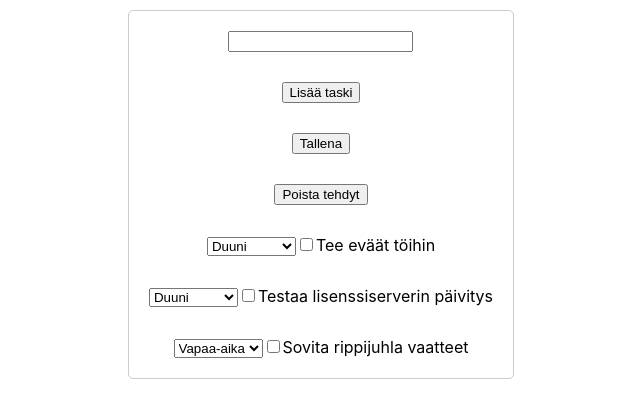
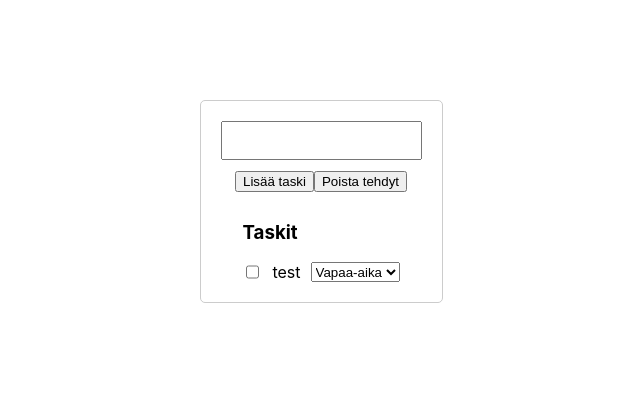
Before and after one commit to jrii1512/TodoList, a React (Create React App) app: page / in a window 1280 px wide. Shown: the top 418 px of the page, without its empty margins (319-959 px from the left). Built offline with nearby package versions, Linux system fonts and the light colour scheme; data requests are answered from the project's data file.

Commit message:
newItems

```diff
--- a/package.json
+++ b/package.json
@@ -10,6 +10,7 @@
 		"concurrent": "^0.3.2",
 		"concurrently": "^8.2.2",
 		"json-server": "^1.0.0-alpha.23",
+		"moment": "^2.30.1",
 		"react": "^18.2.0",
 		"react-dom": "^18.2.0",
 		"react-scripts": "5.0.1",
--- a/public/todos.json
+++ b/public/todos.json
@@ -1,22 +1,11 @@
 {
   "taskit": [
     {
-      "id": "3231e3dd-6f90-4cc6-9c86-60cae90fb6fb",
-      "name": "Tee eväät töihin",
-      "type": "duuni",
-      "complete": false
-    },
-    {
-      "id": "561e8a0c-0122-4b39-a9fc-80e84726be30",
-      "name": "Testaa lisenssiserverin päivitys",
-      "type": "duuni",
-      "complete": false
-    },
-    {
-      "id": "93f03743-307a-4fc5-b09c-85e238b21985",
-      "name": "Sovita rippijuhla vaatteet",
+      "id": "ecaa",
+      "name": "test",
       "type": "vapaa",
-      "complete": false
+      "updated": "2024-05-04T15:55:21.204Z",
+      "due":"06-05-2024"
     }
   ]
 }
--- a/src/App.css
+++ b/src/App.css
@@ -12,6 +12,8 @@
     animation: App-logo-spin infinite 20s linear;
   }
 }
+
+
 
 .form{
   margin-top:10px;
@@ -40,6 +42,24 @@
   color: #61dafb;
 }
 
+.todo{
+    display: flex;
+    flex-direction: column;
+    margin-top:100px;
+    row-gap: 10px;
+    padding:20px;
+}
+.tasklist{
+  display: flex;
+  flex-direction: row;
+  gap: 10px;
+}
+.buttonlist{
+  display: flex;
+  flex-direction: row;
+  gap: 10px;
+}
+
 @keyframes App-logo-spin {
   from {
     transform: rotate(0deg);
--- a/src/App.js
+++ b/src/App.js
@@ -4,12 +4,15 @@ import axios from 'axios';
 import TodoList from './TodoList';
 import { v4 as uuidv4 } from 'uuid';
 import { handleChange, removeCompletedFromJson } from './common';
+import moment from 'moment';
 
 function App() {
 	const [todos, setTodo] = useState([]);
 	const [newTodos, setNewTodos] = useState([]);
 	const [status, setStatusUpdate] = useState(false);
 	const todoNameRef = useRef();
+
+	const today = moment();
 
 	//Read from the json server
 	useEffect(() => {
@@ -19,26 +22,25 @@ function App() {
 		});
 	}, [status]);
 
-	const addTask = (e) => {
+	const addTask = () => {
 		const name = todoNameRef.current.value;
-		console.log('Todos:', todos);
-		if (name === '') {
+		const newItems = [...todos];
+		newItems.push({
+			id: uuidv4(),
+			name: name,
+			complete: false,
+			due: new Date().toLocaleDateString(),
+		});
+
+		if (name === '' || name === null) {
 			return;
 		} else {
-			setNewTodos({ id: uuidv4(), name: name, complete: false });
+			console.log('Update todos');
+			setTodo(newItems);
 		}
 		todoNameRef.current.value = null;
+		console.log('addTask - funkkarin, todos: ', todos);
 	};
-
-	/*
-	const toggleTodo = (id) => {
-		console.log('Toggle checkbox id:', id);
-		const newTodos = [...todos]; // Create a copy to which you need to make modifications.
-		const todo = newTodos.find((todo) => todo.id === id);
-		todo.complete = !todo.complete;
-		setTodo(newTodos);
-	};
-	*/
 
 	const handleEventChange = (id, data) => {
 		handleChange(id, data, todos);
@@ -51,24 +53,23 @@ function App() {
 		const newTodos = todos.filter((todo) => !todo.complete);
 		const completedTodos = todos.filter((todo) => todo.complete);
 		console.log('newTodos: ', newTodos);
-		setTodo(newTodos);
+		//setTodo(newTodos);
 
 		const isDataRemoved = completedTodos.map((i) =>
 			removeCompletedFromJson(i.id)
 		);
-		console.log("remove repsp: ", isDataRemoved)
-
+		console.log('remove repsp: ', isDataRemoved);
 	};
 
 	//const removeCompleted = (newTodos) => {removeCompletedFromJson(newTodos)}
 
 	const onSubmit = () => {
-		console.log('New todos: ', newTodos);
-		const response = axios
-			.post(`http://localhost:3852/taskit`, newTodos)
+		console.log('New todos: ', todos);
+		axios
+			.post(`http://localhost:3852/taskit`, todos)
 			.then((response) => {
-				console.log('axios post response: ', response.data);
-				setNewTodos(null);
+				console.log('axios post response: ', response);
+				setNewTodos(null); // Tarvitaanko?
 			})
 			.catch((err) => {
 				console.log('Meni aivan vituiksi, error: ', err);
@@ -76,12 +77,15 @@ function App() {
 	};
 
 	return (
-		<div className='form'>
-			<input ref={todoNameRef} type='text' />
+		<div className='form todo'>
+			<input ref={todoNameRef} type='text' style={{ padding: '10px' }} />
+			<div className='buttonList'>
 				<button onClick={addTask}>Lisää taski</button>
-			<button onClick={onSubmit}>Tallena</button>
 				<button onClick={clearTasks}>Poista tehdyt</button>
+			</div>
 
+			<div className='section'>
+				{todos.length > 0 && <h3>Taskit</h3>}
 				<TodoList
 					key={uuidv4()}
 					todos={todos}
@@ -90,6 +94,7 @@ function App() {
 					taskTypeChange={handleEventChange}
 				/>
 			</div>
+		</div>
 	);
 }
 
--- a/src/Todo.js
+++ b/src/Todo.js
@@ -1,8 +1,10 @@
 import React from 'react';
 
 export default function Todo({ todo, toggleTodo, taskTypeChange }) {
-	const [selectedOption, setSelectedOption] = React.useState(todo.type);
-	const [isComplete, setIsComplete] = React.useState(todo.complete);
+	const [selectedOption, setSelectedOption] = React.useState(todo.type || '');
+	const [isComplete, setIsComplete] = React.useState(todo.complete || null);
+
+	console.log('todo component: ', todo);
 
 	const handleType = (event) => {
 		setSelectedOption(event.target.value);
@@ -12,25 +14,24 @@ export default function Todo({ todo, toggleTodo, taskTypeChange }) {
 
 	const toggleComplete = (event) => {
 		console.log('Todo.js, isComplete: ', event.target.checked);
-		setIsComplete(event.target.checked)
+		setIsComplete(event.target.checked);
 		toggleTodo(todo.id, event.target.checked);
 	};
 
 	return (
-		<div>
-			<label>
-				<select name='type' value = {selectedOption} onChange={handleType}>
-					<option value='duuni'>Duuni</option>
-					<option value='vapaa'>Vapaa-aika</option>
-				</select>
-				<input
-					name='complete'
-					type='checkbox'
-					checked={isComplete ? true: false}
-					onChange={toggleComplete}
-				/>
-				{todo.name}
-			</label>
+		<div className="tasklist">
+			<input
+				name='complete'
+				type='checkbox'
+				checked={isComplete ? true : false}
+				onChange={toggleComplete}
+			/>
+
+			{todo.name}
+			<select name='type' value={selectedOption} onChange={handleType}>
+				<option value='duuni'>Duuni</option>
+				<option value='vapaa'>Vapaa-aika</option>
+			</select>
 		</div>
 	);
 }
--- a/src/TodoList.js
+++ b/src/TodoList.js
@@ -2,19 +2,18 @@ import React from 'react';
 import Todo from './Todo';
 
 export default function TodoList({ todos, toggleTodo, taskTypeChange }) {
-	console.log('taskTypeChange value: ', taskTypeChange);
 
 	const typeChange = (id, optionValue) => {
 		console.log('TodoList.js typeChange id: ', id + ', ' + optionValue);
 		taskTypeChange(id, optionValue);
 	};
 
-	const changeTodo = (id, complete) => {
-		console.log('TodoList.js: ', id + ', ' + complete);
-		toggleTodo(id, complete);
+	const changeTodo = (id, complete, name, due) => {
+		console.log('TodoList.js: ', id + ', ' + complete + ', name ' + name + ', due ' + due) ;
+		toggleTodo(id, complete, name, due);
 	};
 
-	return todos.map((todo) => (
+	return todos?.map((todo) => (
 		<Todo
 			key={todo.id}
 			todo={todo}
--- a/src/common.js
+++ b/src/common.js
@@ -1,9 +1,10 @@
 import axios from 'axios';
+import moment from 'moment';
 
 export const handleChange = (id, data, todos) => {
 	console.log('common.js, handleChange id: ', id + ', data:' + data);
 	console.log('todos: ', todos);
-
+	const today = moment()
 	if (typeof data === 'boolean') {
 		data ? (data = false) : (data = true);
 		console.log('Boolean data: ', data);
@@ -12,6 +13,7 @@ export const handleChange = (id, data, todos) => {
 				axios
 					.patch(`http://localhost:3852/taskit/${id}/`, {
 						complete: !data,
+						updated: today,
 					})
 					.then((u) => {
 						console.log('Update, checkbox is ', u.data.complete);
@@ -23,11 +25,13 @@ export const handleChange = (id, data, todos) => {
 		});
 	} else {
 		console.log('String data: ', data);
+
 		todos.forEach((f) => {
 			if (f.id === id) {
 				axios
 					.patch(`http://localhost:3852/taskit/${id}/`, {
 						type: data,
+						updated: today
 					})
 					.then((u) => {
 						console.log('Update, type is ', u.data.type);
```
Also changed, not shown: 1 other file (tests, documents, lock files or other folders). Lines whose indentation alone changed are shown as unchanged.
